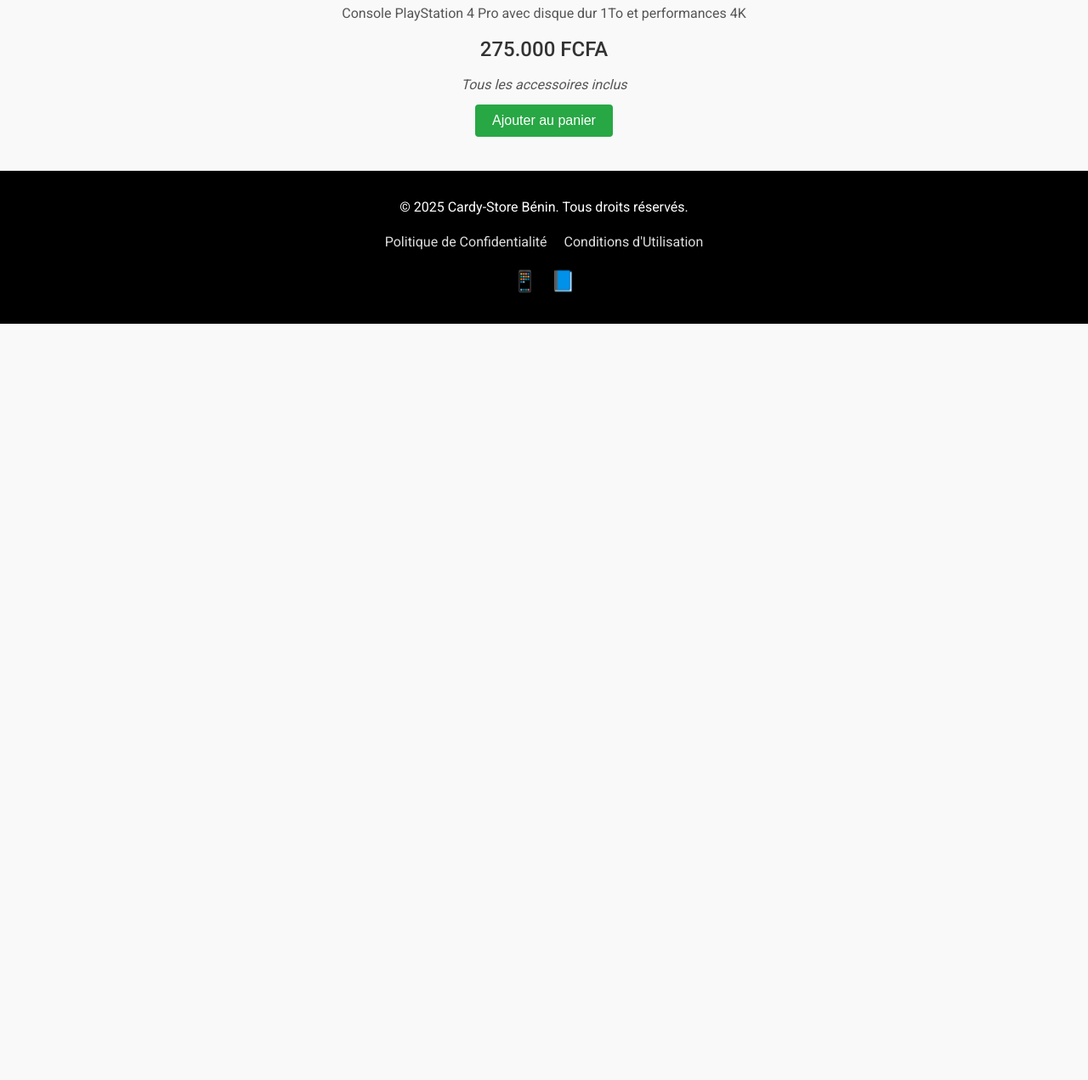
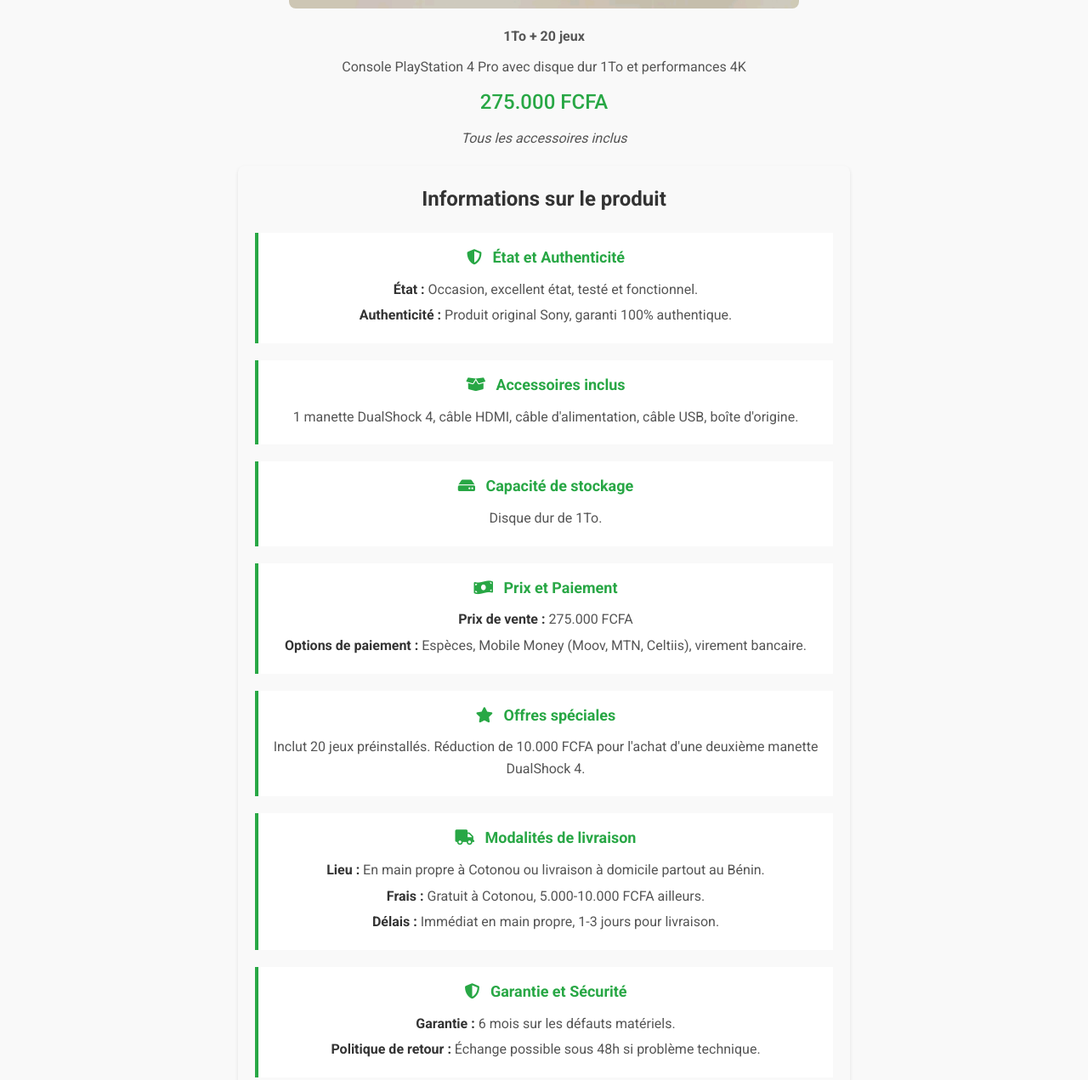
Before and after one commit to Souraka229/Cardy_Store, a plain HTML site: page ps4-pro.html in a window 1280 px wide. Shown: the part 1047-2318 px from the top of the page at 85% size. Before the commit the page ends 1428 px from the top, so only its background shows below. Drawn offline with Linux system fonts and the light colour scheme.

Commit message:
Update ps4-pro.html

```diff
--- a/ps4-pro.html
+++ b/ps4-pro.html
@@ -9,74 +9,7 @@
     <link rel="preconnect" href="https://fonts.gstatic.com" crossorigin>
     <link href="https://fonts.googleapis.com/css2?family=Roboto:wght@300;400;500;700&display=swap" rel="stylesheet">
     <link rel="stylesheet" href="style.css">
-    <style>
-        /* Styles pour la page de détails */
-        .product-details {
-            max-width: 800px;
-            margin: 20px auto;
-            padding: 20px;
-            text-align: center;
-        }
-        .product-details h3 {
-            font-size: 28px;
-            margin-bottom: 10px;
-        }
-        .product-details .product-offer,
-        .product-details .product-description,
-        .product-details .product-price,
-        .product-details .product-note {
-            margin: 10px 0;
-        }
-        .product-details .product-price {
-            font-size: 24px;
-            font-weight: 500;
-            color: #333;
-        }
-        .product-details .add-to-cart {
-            background-color: #28a745;
-            color: #fff;
-            border: none;
-            padding: 10px 20px;
-            cursor: pointer;
-            border-radius: 4px;
-            font-size: 16px;
-        }
-        .product-details .add-to-cart:hover {
-            background-color: #218838;
-        }
-        /* Styles pour le carrousel */
-        .carousel {
-            position: relative;
-            max-width: 600px;
-            margin: 20px auto;
-        }
-        .carousel img {
-            width: 100%;
-            height: auto;
-            display: none;
-            border-radius: 8px;
-        }
-        .carousel img.active {
-            display: block;
-        }
-        .carousel-button {
-            position: absolute;
-            top: 50%;
-            transform: translateY(-50%);
-            background-color: rgba(0, 0, 0, 0.5);
-            color: #fff;
-            border: none;
-            padding: 10px;
-            cursor: pointer;
-            font-size: 18px;
-        }
-        .carousel-button.prev {
-            left: 10px;
-        }
-        .carousel-button.next {
-            right: 10px;
-        }
-    </style>
+    <link rel="stylesheet" href="https://cdnjs.cloudflare.com/ajax/libs/font-awesome/5.15.4/css/all.min.css">
 </head>
 <body>
     <!-- Header -->
@@ -120,6 +53,7 @@
     <!-- Product Details -->
     <main class="product-details">
         <div class="container">
+            <a href="produits.html" class="back-button">Retour aux produits</a>
             <h3>PS4 PRO</h3>
             <div class="carousel">
                 <img src="images/ps4-pro-2.jpg" alt="PS4 Pro - Vue 1">
@@ -132,6 +66,42 @@
             <p class="product-description">Console PlayStation 4 Pro avec disque dur 1To et performances 4K</p>
             <p class="product-price">275.000 FCFA</p>
             <p class="product-note">Tous les accessoires inclus</p>
+            <section class="product-info">
+                <h4>Informations sur le produit</h4>
+                <div class="info-block">
+                    <h5><i class="fas fa-shield-alt"></i> État et Authenticité</h5>
+                    <p><strong>État :</strong> Occasion, excellent état, testé et fonctionnel.</p>
+                    <p><strong>Authenticité :</strong> Produit original Sony, garanti 100% authentique.</p>
+                </div>
+                <div class="info-block">
+                    <h5><i class="fas fa-box-open"></i> Accessoires inclus</h5>
+                    <p>1 manette DualShock 4, câble HDMI, câble d'alimentation, câble USB, boîte d'origine.</p>
+                </div>
+                <div class="info-block">
+                    <h5><i class="fas fa-hdd"></i> Capacité de stockage</h5>
+                    <p>Disque dur de 1To.</p>
+                </div>
+                <div class="info-block">
+                    <h5><i class="fas fa-money-bill-wave"></i> Prix et Paiement</h5>
+                    <p><strong>Prix de vente :</strong> 275.000 FCFA</p>
+                    <p><strong>Options de paiement :</strong> Espèces, Mobile Money (Moov, MTN, Celtiis), virement bancaire.</p>
+                </div>
+                <div class="info-block">
+                    <h5><i class="fas fa-star"></i> Offres spéciales</h5>
+                    <p>Inclut 20 jeux préinstallés. Réduction de 10.000 FCFA pour l'achat d'une deuxième manette DualShock 4.</p>
+                </div>
+                <div class="info-block">
+                    <h5><i class="fas fa-truck"></i> Modalités de livraison</h5>
+                    <p><strong>Lieu :</strong> En main propre à Cotonou ou livraison à domicile partout au Bénin.</p>
+                    <p><strong>Frais :</strong> Gratuit à Cotonou, 5.000-10.000 FCFA ailleurs.</p>
+                    <p><strong>Délais :</strong> Immédiat en main propre, 1-3 jours pour livraison.</p>
+                </div>
+                <div class="info-block">
+                    <h5><i class="fas fa-shield-alt"></i> Garantie et Sécurité</h5>
+                    <p><strong>Garantie :</strong> 6 mois sur les défauts matériels.</p>
+                    <p><strong>Politique de retour :</strong> Échange possible sous 48h si problème technique.</p>
+                </div>
+            </section>
             <button class="add-to-cart" data-product="PS4 PRO 1To +20 JEUX" data-price="275000">Ajouter au panier</button>
         </div>
     </main>
@@ -167,7 +137,6 @@
     <script src="cart.js"></script>
     <script src="script.js"></script>
     <script>
-        // JavaScript pour le carrousel
         document.addEventListener('DOMContentLoaded', () => {
             const carousel = document.querySelector('.carousel');
             const images = carousel.querySelectorAll('img');
@@ -175,17 +144,12 @@
             const nextButton = carousel.querySelector('.next');
             let currentImageIndex = 0;
 
-            // Afficher la première image
             images[currentImageIndex].classList.add('active');
-
-            // Bouton suivant
             nextButton.addEventListener('click', () => {
                 images[currentImageIndex].classList.remove('active');
                 currentImageIndex = (currentImageIndex + 1) % images.length;
                 images[currentImageIndex].classList.add('active');
             });
-
-            // Bouton précédent
             prevButton.addEventListener('click', () => {
                 images[currentImageIndex].classList.remove('active');
                 currentImageIndex = (currentImageIndex - 1 + images.length) % images.length;
```
